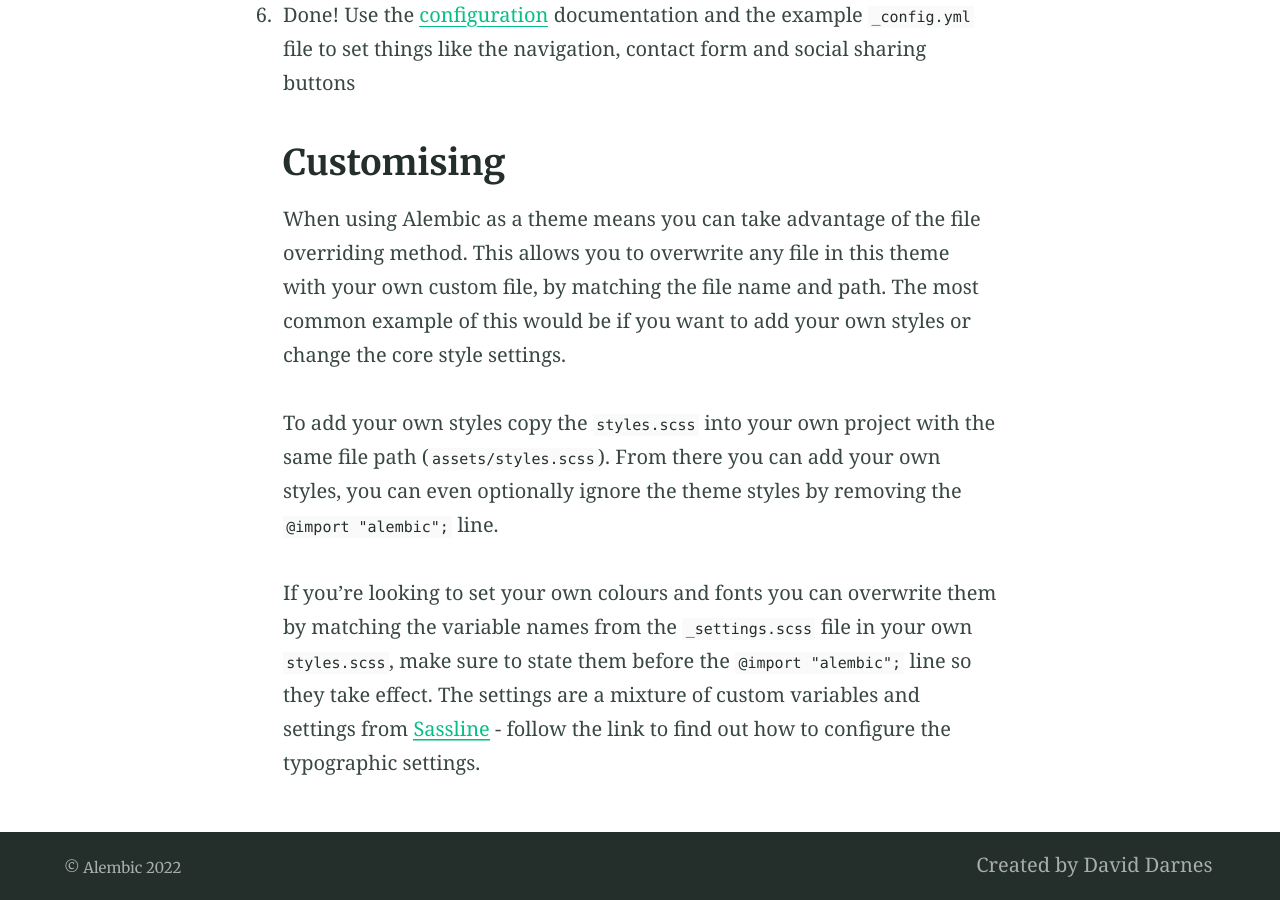
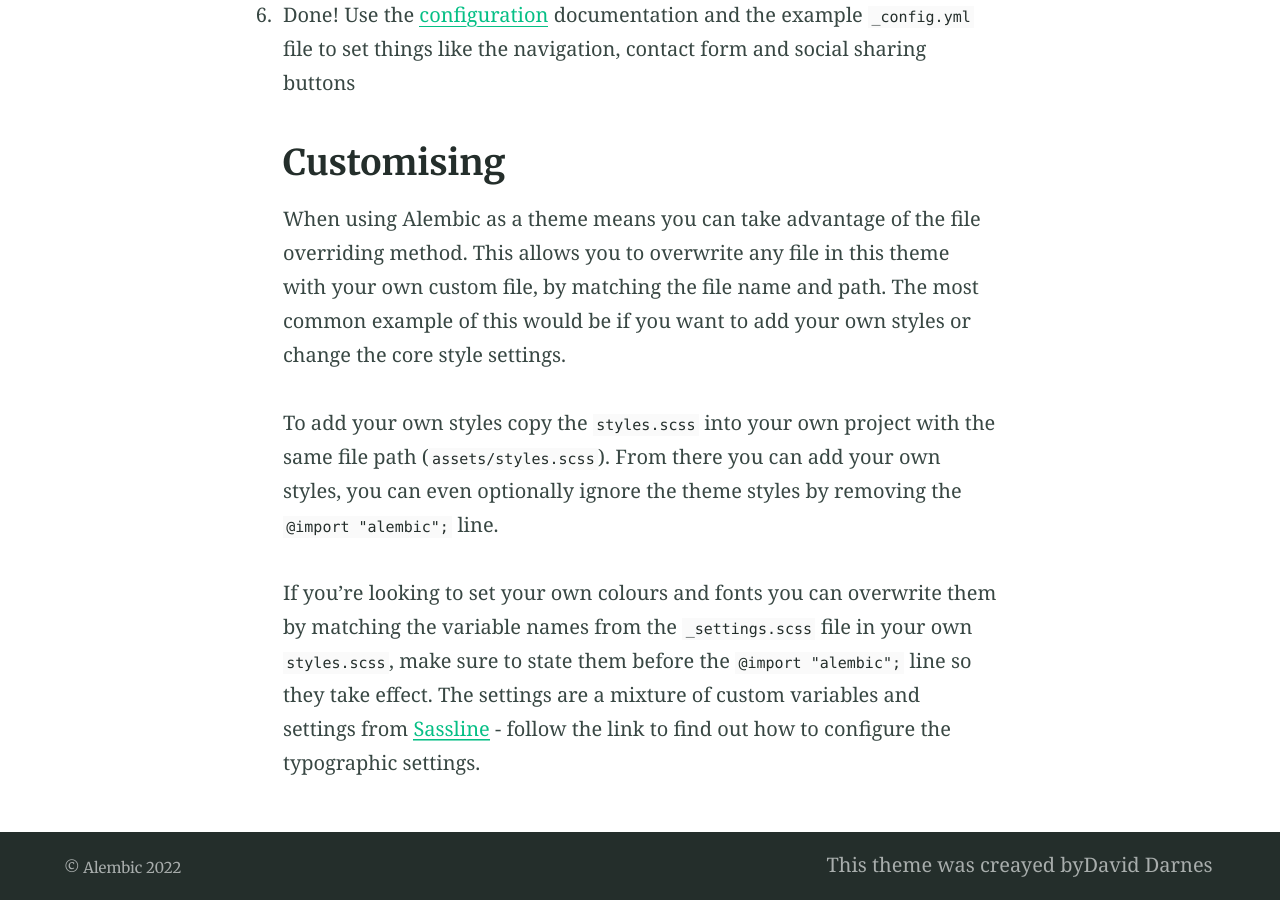
Before and after one commit to timhedspeth/timhedspeth.github.io, a Jekyll site: the page built from index.md, in a window 1280 px wide and 900 px high, scrolled down 4872 px. Built offline with Jekyll 4.4.1, drawn with Linux system fonts in a browser that asks for light colours.

Commit message:
Update _config.yml

```diff
--- a/_config.yml
+++ b/_config.yml
@@ -45,7 +45,6 @@ social: # jekyll-seo-tag > social overrides
   name: David Darnes # jekyll-seo-tag > real name
   links:  # jekyll-seo-tag > social aliases (sameAs)
     - https://twitter.com/DavidDarnes
-    - https://www.facebook.com/daviddarnes
     - https://www.linkedin.com/in/timothyhedspeth
     - https://github.com/daviddarnes
 # markdown: CommonMark # Markdown parse settings, CommonMark performs slightly better an others in build time
@@ -58,7 +57,7 @@ sass:
   style: compressed # Style compression
 permalink: pretty  # Permalink style (/YYYY/MM/DD/page-name/)
 excerpt_separator: <!-- more --> # Marks end of excerpt in posts
-timezone: Europe/London # Timezone for blog posts and alike
+timezone: Eastern Standard Time # Timezone for blog posts and alike
 
 # 5. Collections
 collections:
@@ -99,7 +98,7 @@ description: "Alembic is a starting point for Jekyll projects. Rather than start
 url: "https://alembic.darn.es" # Site url, also used in jekyll-seo-tag
 baseurl: ""
 repo: "https://github.com/daviddarnes/alembic"
-email: "me@daviddarnes.com"
+email: "timothy_hedspeth@brown.edu"
 # disqus: "alembic-1" # Blog post comments, uncomment the option and set the site ID from your Disqus account
 # date_format: "%-d %B %Y" # Blog post date formatting using placeholder formatting
 # google_analytics: ""
@@ -135,12 +134,12 @@ navigation_header:
   url: https://github.com/daviddarnes/alembic
 
 navigation_footer:
-- title: Created by David Darnes
+- title: This theme was creayed byDavid Darnes
   url: https://darn.es
 
 social_links: # Appears in sidebar. Set the urls then uncomment and comment out as desired
   Twitter: https://twitter.com/DavidDarnes
-  LinkedIn: https://www.linkedin.com/in/daviddarnes
+  LinkedIn: https://www.linkedin.com/in/timothyhedspeth
   GitHub: https://github.com/daviddarnes
   link: https://darn.es
   RSS: /feed.xml
```
